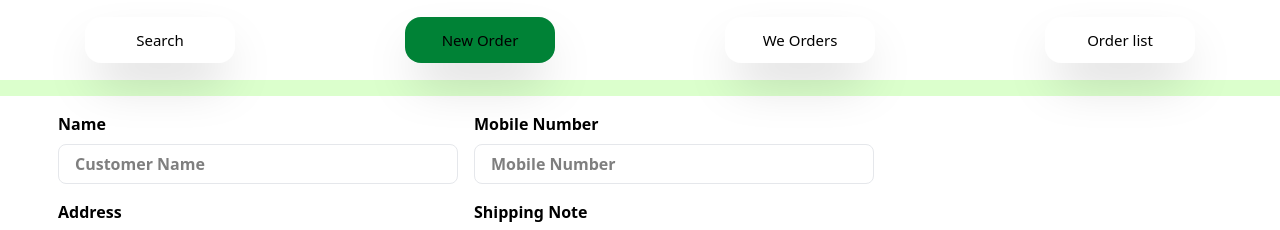
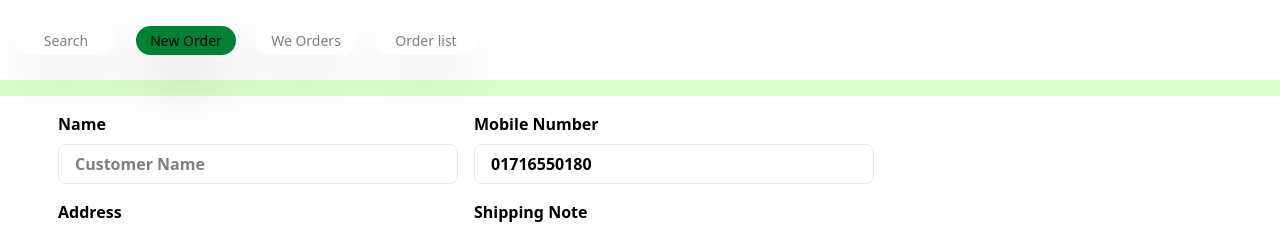
Before and after one commit to shekhmonjurul/ab-seed-company, a React (Vite) app: page /addmin/ecom/order/new in a window 1280 px wide. Shown: the top 230 px of the page. Built offline with nearby package versions, Linux system fonts and the light colour scheme.

Commit message:
modify order nav bar

```diff
--- a/src/component/Addmin/e-com/order/CreateOrder.jsx
+++ b/src/component/Addmin/e-com/order/CreateOrder.jsx
@@ -3,16 +3,7 @@ import ProductInfo from "./ProductInfo";
 import { useState, useEffect } from "react";
 
 
-const inputs = [
-    { labelname: "Name", variant: "big-width", placeholder: "Customer Name" },
-    { labelname: "Mobile Number", variant: "big-width", placeholder: "Mobile Number" },
-    { labelname: "Address", variant: "textarea", placeholder: "Enter address" },
-    {
-        labelname: "Shipping Note",
-        variant: "textarea",
-        placeholder: "নোট  দিলে হবে (আমরা নোট ফলো করি)  বিশেষ সমস্যা হলে কল করবেন । ( আমাদের নোট ছাড়া পার্সেল রিটার্ন করবেন না )",
-    },
-];
+
 
 export default function CreateOrder() {
     const [subtotal, setSubtotal] = useState(89)
@@ -20,6 +11,24 @@ export default function CreateOrder() {
     const [discount, setDiscount] = useState(0)
     const [advance, setAdvance] = useState(0)
     const [grandtotal, setGrandtotal] = useState(50)
+    const [number, setNumber] = useState("01716550180")
+
+
+
+    const inputs = [
+        { labelname: "Name", variant: "big-width", placeholder: "Customer Name" },
+        {
+            labelname: "Mobile Number", variant: "big-width", placeholder: "Mobile Number", function: (e) => {
+                setNumber(e.target.value)
+            }, value: number
+        },
+        { labelname: "Address", variant: "textarea", placeholder: "Enter address" },
+        {
+            labelname: "Shipping Note",
+            variant: "textarea",
+            placeholder: "নোট  দিলে হবে (আমরা নোট ফলো করি)  বিশেষ সমস্যা হলে কল করবেন । ( আমাদের নোট ছাড়া পার্সেল রিটার্ন করবেন না )",
+        },
+    ];
 
 
     useEffect(() => {
@@ -49,6 +58,49 @@ export default function CreateOrder() {
     const reciveSubtotal = (data) => {
         setSubtotal(data + subtotal)
     }
+
+
+
+    const inputFields = [
+        {
+            labelname: "Discount",
+            variant: "small-width",
+            value: discount,
+            onChange: handelDiscount,
+            type: "number",
+        },
+        {
+            labelname: "Advance",
+            variant: "small-width",
+            value: advance,
+            onChange: handelAdvance,
+            type: "number",
+        },
+        {
+            labelname: "Sub Total",
+            variant: "small-width",
+            value: subtotal,
+            onChange: handelSubtotal,
+            type: "number",
+            disabled: true,
+        },
+        {
+            labelname: "Delivery Charge",
+            variant: "small-width",
+            value: deliverycharge,
+            onChange: handelDeliverycharge,
+            type: "number",
+        },
+        {
+            labelname: "Grand Total",
+            variant: "small-width",
+            value: grandtotal,
+            type: "number",
+            disabled: true,
+        }
+    ];
+
+
     return (
         <div>
             <form action="" method="get" onSubmit={handelSubmit}>
@@ -61,6 +113,8 @@ export default function CreateOrder() {
                                     variant={input.variant}
                                     placeholder={input.placeholder}
                                     labelname={input.labelname}
+                                    onChange={input?.function}
+                                    value={input?.value}
                                 />
                             </div>
                         ))}
@@ -130,48 +184,18 @@ export default function CreateOrder() {
                     </div>
 
                     <div className="flex justify-start gap-4 my-6">
-                        <Input
-                            labelname={"Discount"}
-                            variant="small-width"
-                            value={discount}
-                            onChange={handelDiscount}
-                            type="number"
-                        />
+                        {inputFields.map((input, index) => (
+                            <Input
+                                key={index}
+                                labelname={input.labelname}
+                                variant={input.variant}
+                                value={input.value}
+                                onChange={input.onChange}
+                                type={input.type}
+                                disabled={input.disabled || false}
+                            />
+                        ))}
 
-                        <Input
-                            labelname={"Advance"}
-                            variant="small-width"
-                            value={advance}
-                            onChange={handelAdvance}
-                            type="number"
-                        />
-
-                        <Input
-                            labelname={"Sub Total"}
-                            variant="small-width"
-                            value={subtotal}
-                            onChange={handelSubtotal}
-                            type="number"
-                            disabled
-                        />
-
-
-
-                        <Input
-                            labelname={"Delivery Charge"}
-                            variant="small-width"
-                            value={deliverycharge}
-                            type="number"
-                            onChange={handelDeliverycharge}
-                        />
-
-                        <Input
-                            labelname={"Grand Total"}
-                            variant="small-width"
-                            value={grandtotal}
-                            type="number"
-                            disabled
-                        />
                     </div>
                     <button type="submit" className="drop-shadow-2xl hover:drop-shadow hover:bg-amber-300 bg-green-600 p-4 text-2xl w-2xl"
                         style={{
--- a/src/component/Addmin/e-com/order/Input.jsx
+++ b/src/component/Addmin/e-com/order/Input.jsx
@@ -1,10 +1,10 @@
-import { useLocation } from "react-router-dom"
+import { useLocation} from "react-router-dom"
 import CallIcon from '@mui/icons-material/Call';
 import WhatsAppIcon from '@mui/icons-material/WhatsApp';
 export default function Input({ variant = "big-width", labelname, placeholder, ...props }) {
 
     const pathname = useLocation().pathname
-    const phoneNumber = "01712345678";
+    const phoneNumber = props.value;
      const whatsappLink = `https://wa.me/+88${phoneNumber}`;
 
     const handelCall = () => {
--- a/src/component/Addmin/e-com/order/OrderNav.jsx
+++ b/src/component/Addmin/e-com/order/OrderNav.jsx
@@ -1,3 +1,4 @@
+import { useState } from "react";
 import { Link, useLocation } from "react-router-dom";
 
 const navlinks = [
@@ -11,19 +12,21 @@ export default function OrderNav() {
     const urlname = useLocation().pathname;
 
     return (
-        <div className="flex justify-around h-10 items-center bg-white py-10">
+        <div className="bg-white py-5">
+            <div className="flex  h-10 w-[50%] gap-x-5 px-4 items-center bg-white">
                 {navlinks.map((navlink, index) => (
-                <div className={`p-3 text-[15px] rounded-2xl w-[150px] shadow-2xl text-center transition
+                    <div className={`p-1 text-[14px] rounded-2xl w-[100px] drop-shadow-2xl text-center transition
             ${urlname === navlink.href
-                        ? "bg-green-700 text-white"
-                        : "bg-white hover:shadow"}`}
+                            ? "bg-green-700 text-white opacity-100"
+                            : "bg-white hover:drop-shadow opacity-50"}`}
                         key={index}
                     >
-                    <Link to={navlink.href} >
+                        <Link to={navlink.href}>
                             {navlink.name}
                         </Link>
                     </div>
                 ))}
             </div>
+        </div>
     );
 }
--- a/src/pages/Addmin/e-com/order/OpenOrder.jsx
+++ b/src/pages/Addmin/e-com/order/OpenOrder.jsx
@@ -1,9 +1,11 @@
+import { useSearchParams } from "react-router-dom";
 import CreateOrder from "../../../../component/Addmin/e-com/order/CreateOrder";
 import DeliveryCard from "../../../../component/Addmin/e-com/order/DelivaryCard";
 import OrderNav from "../../../../component/Addmin/e-com/order/OrderNav";
 import OrderSummary from "../../../../component/Addmin/e-com/order/OrderSummary";
 
 export default function OpenOrder() {
+    const [serachprams, setSearchprams] = useSearchParams()
     return (
         <div>
             <OrderNav />
```
Also changed, not shown: src/pages/Addmin/e-com/order/OrderList.jsx (+0 -7 lines). Lines whose indentation alone changed are shown as unchanged.
